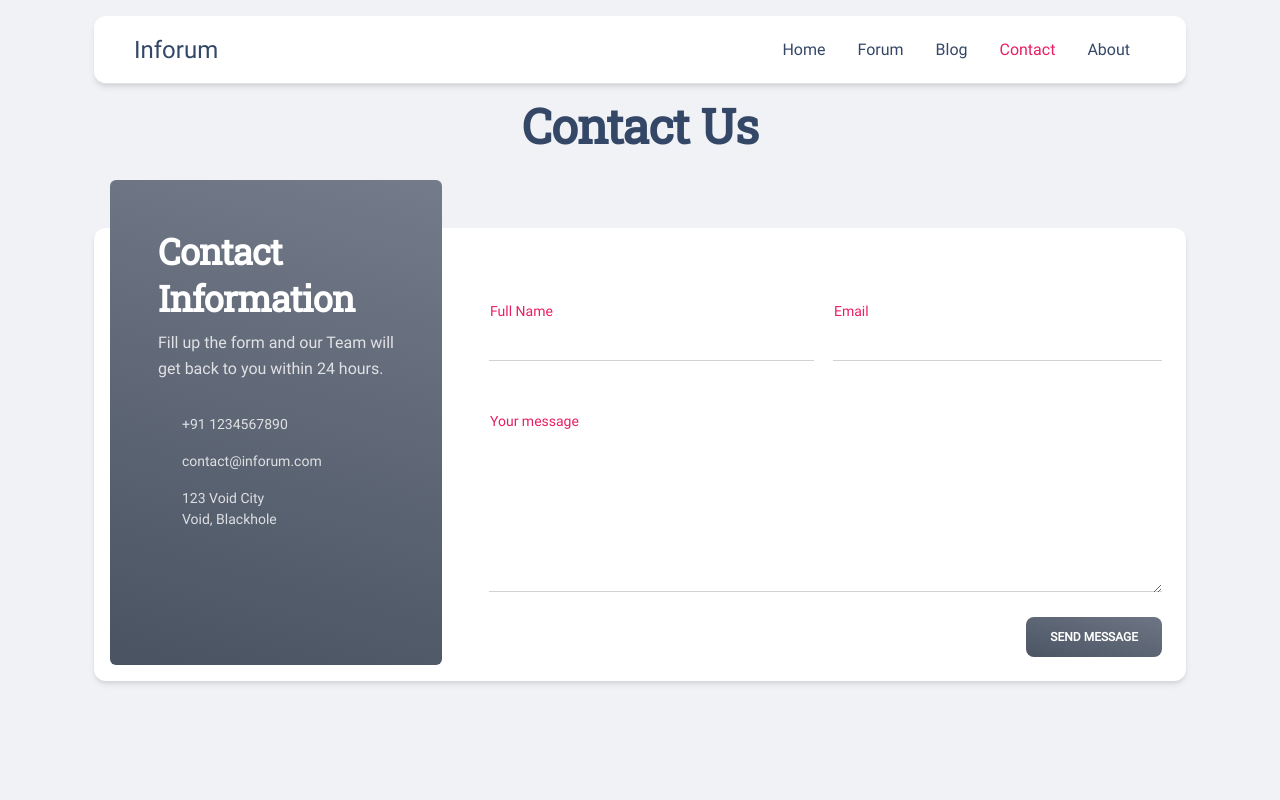
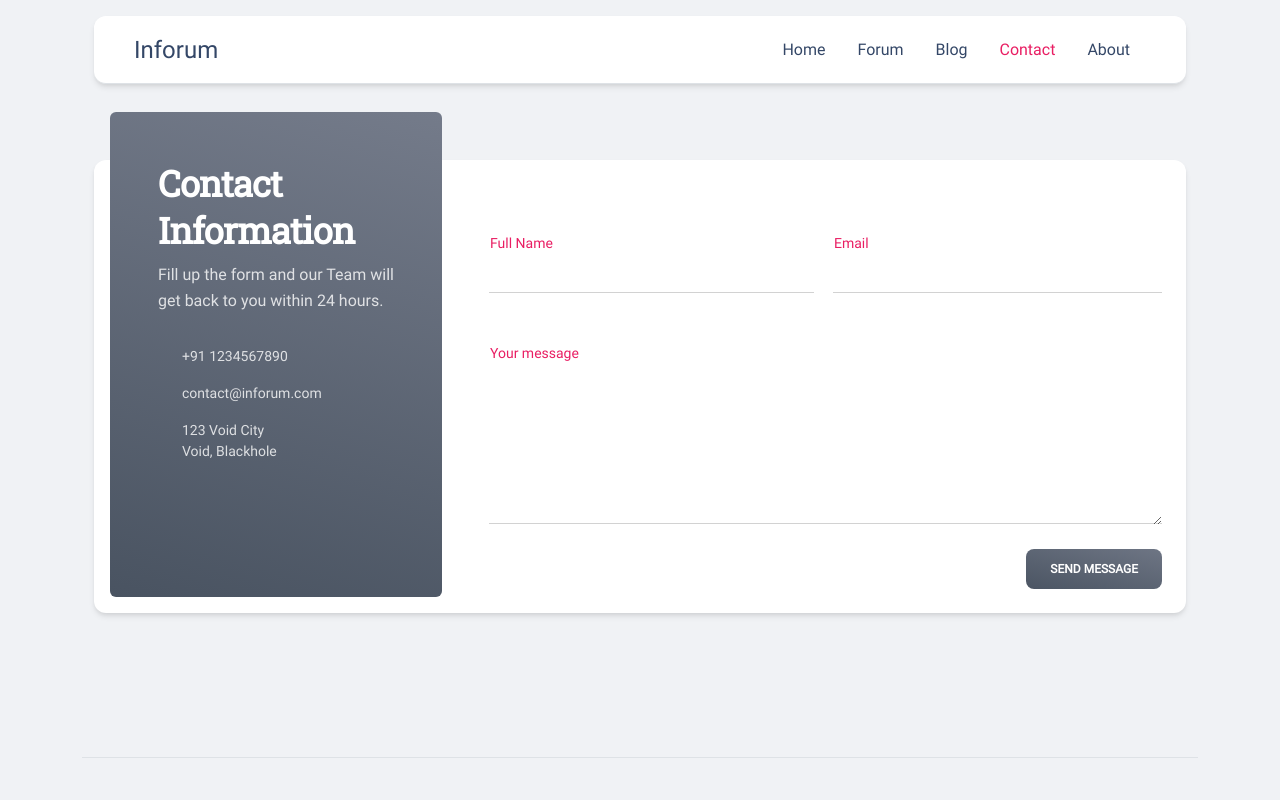
Before and after one commit to wrench1815/inforum_frontend, a Nuxt app: page /contact in a window 1280 px wide. Shown: the top 800 px of the page. Built offline with nearby package versions, Linux system fonts and the light colour scheme; some icons are missing.

Commit message:
layout update

```diff
--- a/pages/contact.vue
+++ b/pages/contact.vue
@@ -1,11 +1,6 @@
 <template>
   <section class="py-7 position-relative">
     <div class="container">
-      <div class="row">
-        <div class="col-lg-6 mx-auto text-center">
-          <h1>Contact Us</h1>
-        </div>
-      </div>
       <div class="row mt-6">
         <div class="col-lg-12 mx-auto">
           <div class="card">
```
